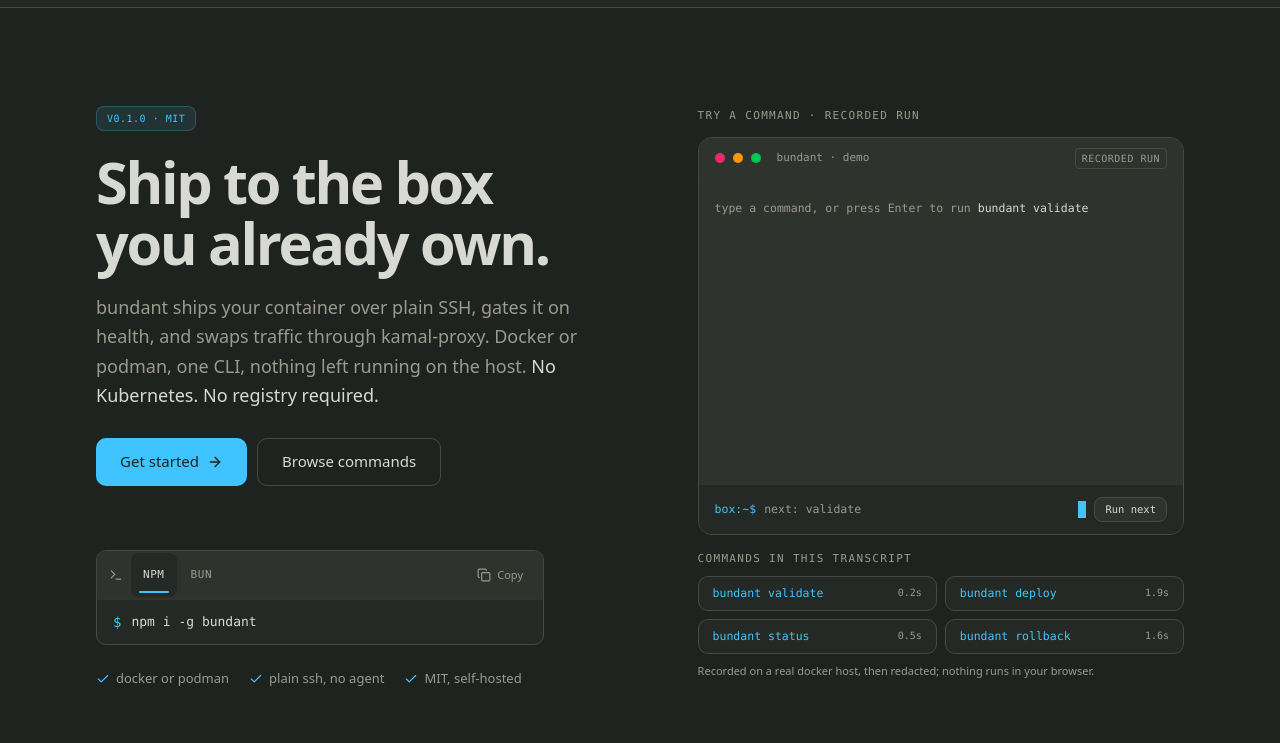
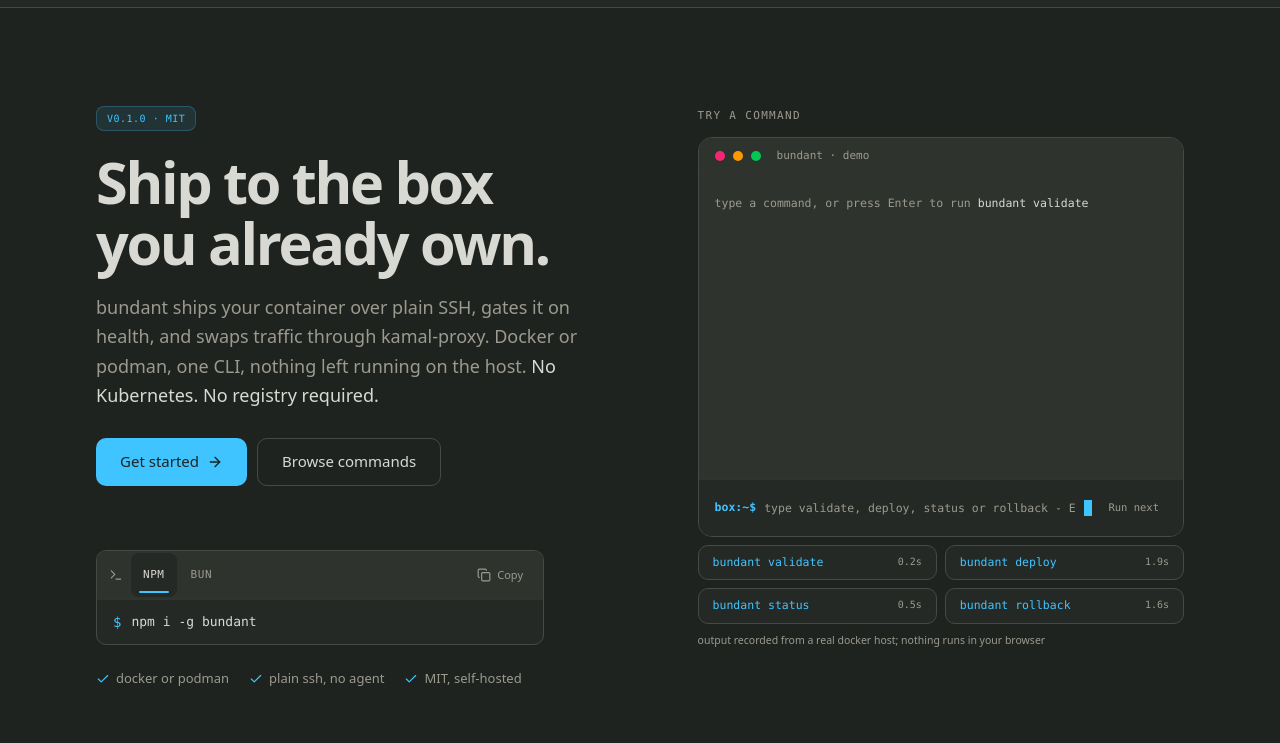
Before and after one commit to gjuoun/bundant, an Astro site in the folder site/: page / in a window 1280 px wide. Shown: the part 57-800 px from the top of the page. Built offline with nearby package versions, Linux system fonts and the light colour scheme; Astro itself is replaced by a stand-in of ours.

Commit message:
feat(site): make the hero prompt read as a live input

```diff
--- a/site/src/components/Hero.astro
+++ b/site/src/components/Hero.astro
@@ -10,7 +10,7 @@
 ---
 
 <section class="border-b border-border">
-  <div class="container-page grid gap-10 py-14 md:grid-cols-[1.05fr_0.95fr] md:items-start md:gap-10 md:py-20 lg:gap-16 lg:py-24">
+  <div class="container-page grid gap-10 py-8 md:grid-cols-[1.05fr_0.95fr] md:items-start md:gap-10 md:py-20 lg:gap-16 lg:py-24">
     <div class="min-w-0 md:col-start-1 md:row-start-1">
       <Badge variant="accent" className="rounded-md px-2.5 py-1 font-mono text-[10px] uppercase tracking-wider">
         v0.1.0 · MIT
@@ -39,7 +39,7 @@
     </div>
 
     <div class="min-w-0 md:col-start-2 md:row-span-2 md:row-start-1 lg:pt-1">
-      <p class="mono-label mb-3">Try a command · recorded run</p>
+      <p class="mono-label mb-3">Try a command</p>
       <TerminalDemo demo={demo} client:load layout="compact" />
     </div>
 
--- a/site/src/components/TerminalDemo.css
+++ b/site/src/components/TerminalDemo.css
@@ -17,7 +17,7 @@
 /* Inside the hero the transcript stays shorter so the prompt and input fit the
    first screen on a phone; output scrolls inside. */
 .terminal-demo-screen--compact {
-  height: 9.25rem;
+  height: 8rem;
 }
 
 @media (min-width: 768px) {
--- a/site/src/components/TerminalDemo.tsx
+++ b/site/src/components/TerminalDemo.tsx
@@ -133,7 +133,7 @@
     <div
       className={
         layout === 'compact'
-          ? 'grid min-w-0 gap-4'
+          ? 'grid min-w-0 gap-2'
           : 'grid min-w-0 gap-6 md:grid-cols-[minmax(0,1.55fr)_minmax(0,1fr)] md:items-start'
       }
     >
@@ -143,16 +143,11 @@
         role="region"
         aria-label="terminal demo"
       >
-        <div className="flex items-center justify-between gap-3 border-b border-border-muted bg-code-surface px-4 py-2.5">
-          <div className="flex items-center gap-2">
-            <span className="size-2.5 rounded-full bg-destructive" aria-hidden="true" />
-            <span className="size-2.5 rounded-full bg-warning" aria-hidden="true" />
-            <span className="size-2.5 rounded-full bg-success" aria-hidden="true" />
-            <span className="ml-2 font-mono text-[11px] text-muted-foreground">bundant · demo</span>
-          </div>
-          <span className="rounded border border-border px-1.5 py-0.5 font-mono text-[10px] uppercase tracking-wider text-muted-foreground">
-            recorded run
-          </span>
+        <div className="flex items-center gap-2 border-b border-border-muted bg-code-surface px-4 py-2.5">
+          <span className="size-2.5 rounded-full bg-destructive" aria-hidden="true" />
+          <span className="size-2.5 rounded-full bg-warning" aria-hidden="true" />
+          <span className="size-2.5 rounded-full bg-success" aria-hidden="true" />
+          <span className="ml-2 font-mono text-[11px] text-muted-foreground">bundant · demo</span>
         </div>
 
         <div
@@ -194,12 +189,12 @@
 
         <form
           onSubmit={onSubmit}
-          className="flex flex-wrap items-center gap-2 border-t border-border-muted bg-card px-4 py-3"
+          className="flex flex-wrap items-center gap-2 border-t border-border-muted bg-card px-4 py-1.5"
         >
           <label htmlFor="terminal-demo-input" className="sr-only">
             Terminal command
           </label>
-          <span className="font-mono text-[11.5px] text-primary" aria-hidden="true">
+          <span className="shrink-0 font-mono text-[11.5px] font-semibold text-primary" aria-hidden="true">
             {prompt}
           </span>
           <input
@@ -214,9 +209,9 @@
             placeholder={
               running
                 ? 'running…'
-                : 'next: ' + (commands[nextIndex]?.cmd.replace(/^bundant\s+/, '') ?? 'a command')
+                : 'type validate, deploy, status or rollback - Enter to run'
             }
-            className="min-w-0 flex-1 bg-transparent font-mono text-[11.5px] text-foreground outline-none placeholder:text-muted-foreground"
+            className="h-11 min-w-0 flex-1 bg-transparent font-mono text-[11.5px] text-foreground caret-primary outline-none placeholder:text-muted-foreground"
           />
           <span className="terminal-demo-cursor" aria-hidden="true" />
           <button
@@ -224,7 +219,7 @@
             onClick={() => void run(nextIndex)}
             disabled={running}
             aria-label={'Run next command: ' + (commands[nextIndex]?.cmd ?? '')}
-            className="rounded-md border border-border bg-muted px-2.5 py-1 font-mono text-[10.5px] text-foreground transition-colors hover:border-primary hover:text-primary disabled:cursor-not-allowed disabled:opacity-50"
+            className="rounded-md px-2 py-1 font-mono text-[10.5px] text-muted-foreground transition-colors hover:text-foreground disabled:cursor-not-allowed disabled:opacity-50"
           >
             Run next
           </button>
@@ -236,8 +231,8 @@
       </div>
 
       <div className="min-w-0">
-        <p className="mono-label">Commands in this transcript</p>
-        <div className={layout === 'compact' ? 'mt-2 grid grid-cols-2 gap-2' : 'mt-3 grid gap-2'}>
+        {layout === 'side' ? <p className="mono-label">Commands in this transcript</p> : null}
+        <div className={layout === 'compact' ? 'grid grid-cols-2 gap-2' : 'mt-3 grid gap-2'}>
           {commands.map((command, index) => {
             const name = command.cmd.replace(/^bundant\s+/, '');
             const active = index === lastIndex && running;
@@ -271,8 +266,8 @@
             );
           })}
         </div>
-        <p className="mt-2 text-[11px] leading-relaxed text-muted-foreground">
-          Recorded on a real docker host, then redacted; nothing runs in your browser.
+        <p className="mt-2 text-[10.5px] leading-relaxed text-muted-foreground">
+          output recorded from a real docker host; nothing runs in your browser
         </p>
       </div>
     </div>
```
